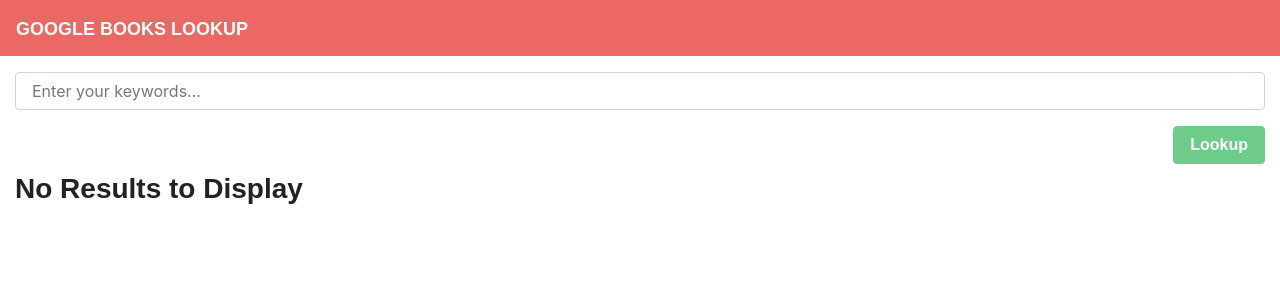
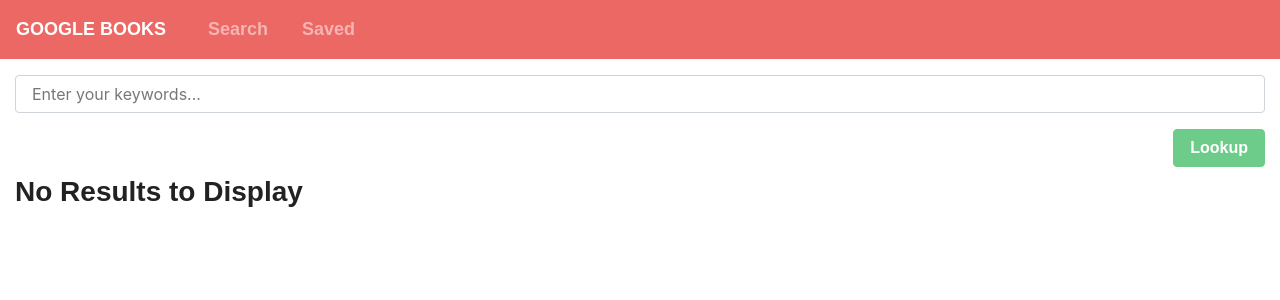
Before and after one commit to Winyumi/google-books-react-search, a React (Create React App) app in the folder client/: page / in a window 1280 px wide. Shown: the top 300 px of the page. Built offline with nearby package versions, Linux system fonts and the light colour scheme; a web font is replaced by a local one.

Commit message:
add nav for search and saved

```diff
--- a/client/src/components/Nav/index.js
+++ b/client/src/components/Nav/index.js
@@ -1,11 +1,16 @@
 import React from "react";
+import "./style.css";
 
 function Nav() {
   return (
     <nav className="navbar navbar-expand-lg navbar-dark bg-primary mb-3">
       <a className="navbar-brand" href="/">
-        Google Books Lookup
+        Google Books
       </a>
+      <div className="navbar-nav">
+        <a className="nav-link" href="/">Search</a>
+        <a className="nav-link" href="/saved">Saved</a>
+      </div>
     </nav>
   );
 }
--- /dev/null
+++ b/client/src/components/Nav/style.css
@@ -0,0 +1,13 @@
+.navbar-brand {
+  padding-top: 0.5rem;
+  padding-bottom: 0.5rem;
+}
+
+.navbar-nav {
+  display: inline-block;
+}
+
+.navbar-nav .nav-link {
+  display: inline-block;
+  margin-left: 1em;
+}
```
